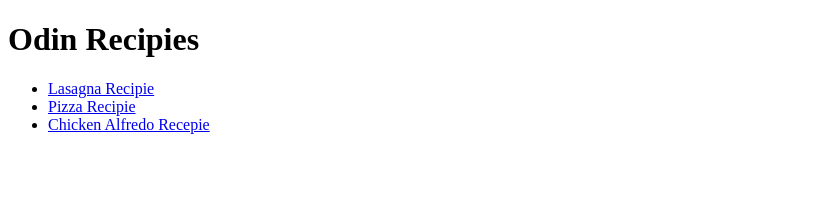
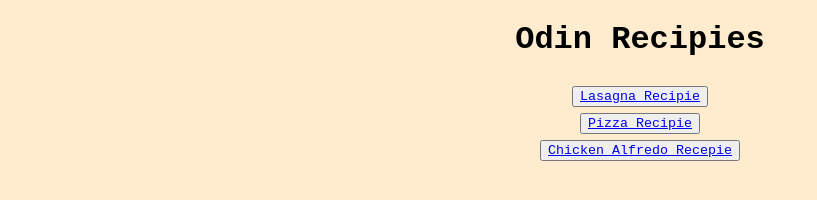
Before and after one commit to Kiki27011/odin-recipies, a plain HTML site: page index.html in a window 1280 px wide. Shown: the whole page, without its empty margins (0-817 px from the left). Drawn offline with Linux system fonts and the light colour scheme.

Commit message:
CSS Canges in fonts and colors
Changed fonts to 'Courier New' and added a background color to the body.
Added a new CSS file for styling.

```diff
--- a/index.html
+++ b/index.html
@@ -3,14 +3,14 @@
 <head>
     <meta charset="UTF-8">
     <title>Recipies</title>
+    <link rel="stylesheet" href="style.css">
 </head>
 <body>
-    <h1>Odin Recipies</h1>
-    <ul>
-        <li><a href="recipies/lasagna.html">Lasagna Recipie</a></li>
-        <li><a href="recipies/pizza.html">Pizza Recipie</a></li>
-        <li><a href="recipies/chicken_alfredo.html">Chicken Alfredo Recepie</a></li>
-
+    <h1 class="title">Odin Recipies</h1>
+    <div class="recipies">
+        <li class="lasagna"><button><a href="recipies/lasagna.html">Lasagna Recipie</a></button></li>
+        <li class="pizza"><button><a href="recipies/pizza.html">Pizza Recipie</a></button></li>
+        <li class="chicken-alfredo"><button><a href="recipies/chicken_alfredo.html">Chicken Alfredo Recepie</a></button></li>
     </ul>
 
 </body>
--- /dev/null
+++ b/style.css
@@ -0,0 +1,18 @@
+/*index.html*/
+*{
+    font-family: 'Courier New', Courier, monospace;
+}
+body{
+    background-color: blanchedalmond;
+}
+.title{
+    font-size: xx-large;
+    text-align: center;
+}
+.recipies{
+    font-size: x-large;
+    text-align: center;
+    list-style: none;
+}
+
+/*lasagna*/
```
Also changed, not shown: recipies/chicken_alfredo.html (+1 -0 lines), recipies/lasagna.html (+1 -0 lines), recipies/pizza.html (+1 -0 lines).
